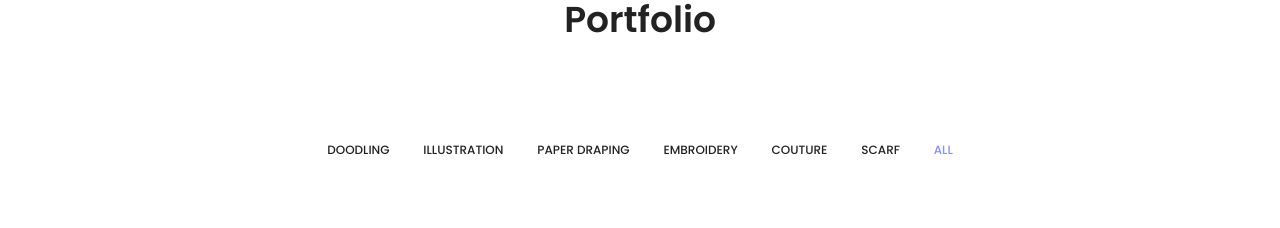
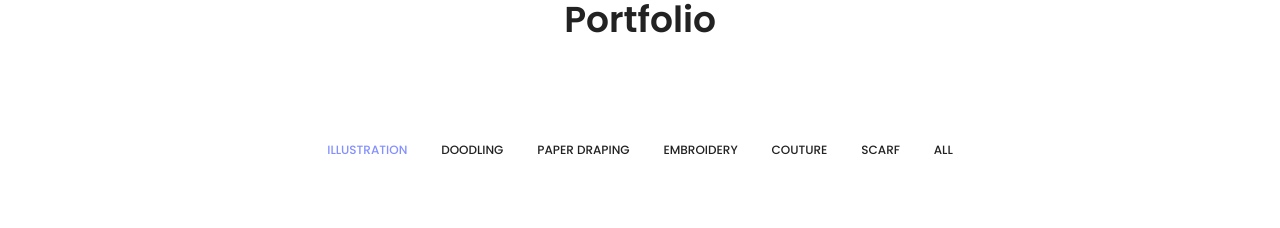
Before and after one commit to rubyghoniya/rubyghoniya.github.io, a plain HTML site: page index.html in a window 1280 px wide. Shown: the part 1940-2168 px from the top of the page. Drawn offline with nearby package versions, Linux system fonts and the light colour scheme; some packages are replaced by stand-ins of ours.

```diff
--- a/index.html
+++ b/index.html
@@ -300,13 +300,13 @@
 
                     <div class="filters">
                         <ul>
+														<li class="active" data-filter=".raster">Illustration</li>
                             <li data-filter=".doobling">Doodling</li>
-                            <li data-filter=".raster">Illustration</li>
                             <li data-filter=".ui">Paper Draping</li>
                             <li data-filter=".amd">Embroidery</li>
                             <li data-filter=".couture">Couture</li>
                             <li data-filter=".printing">Scarf</li>
-                            <li class="active" data-filter="*">All</li>
+                            <li data-filter="*">All</li>
 													</ul>
                     </div>
 
```
